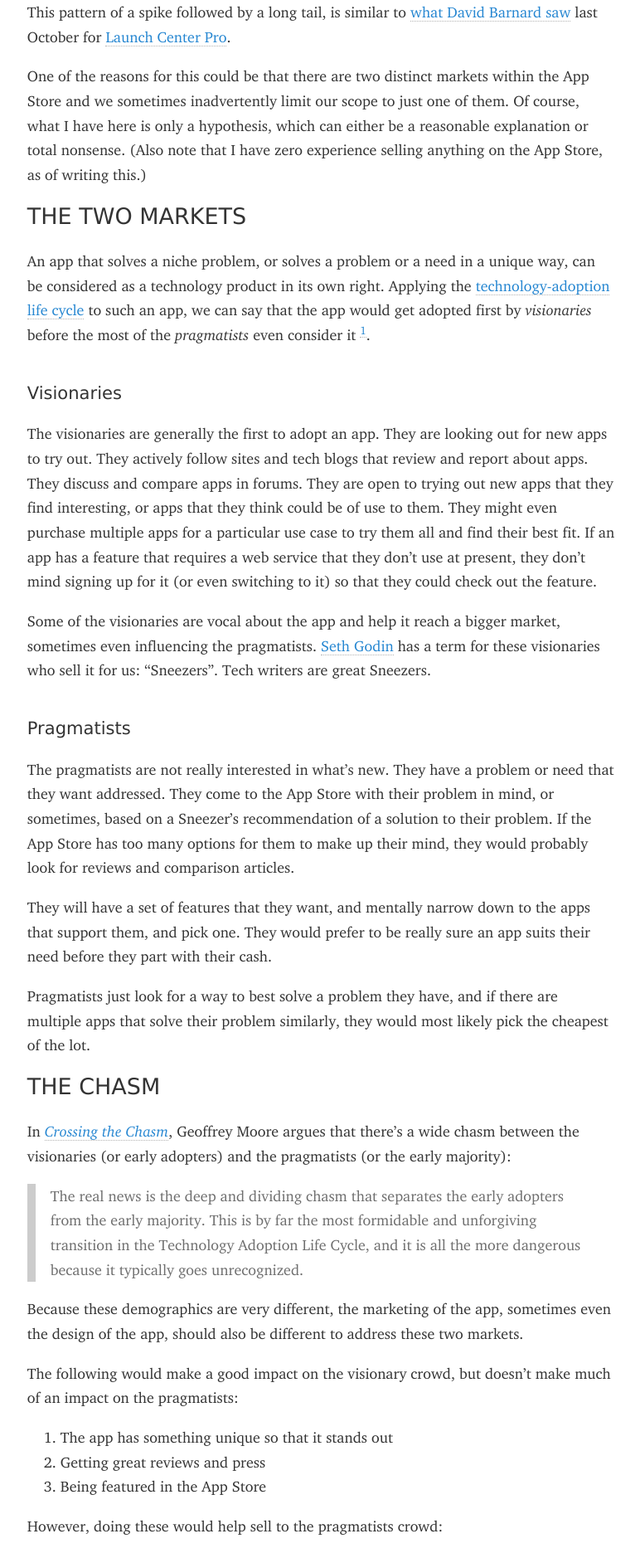
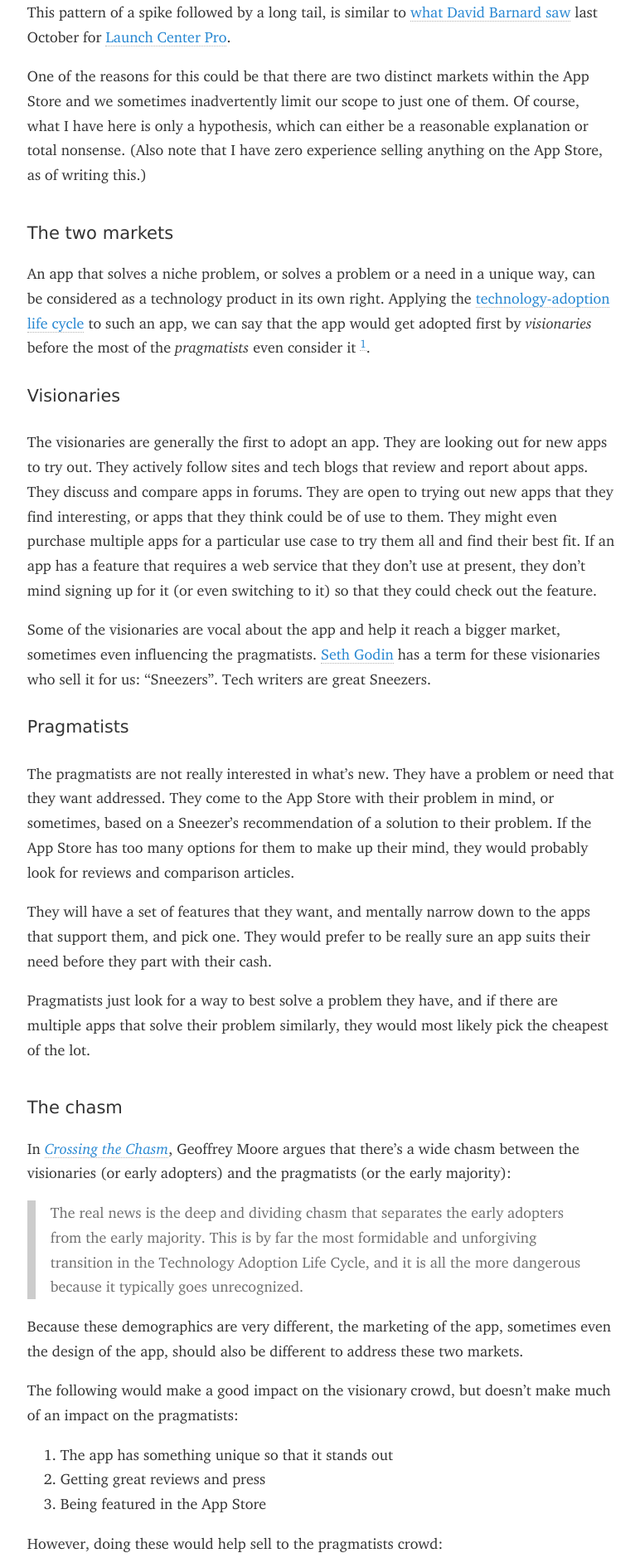
Before and after one commit to roop/roop.github.io, a Jekyll site: the page built from _posts/2014-08-05-chasm.md, in a window 1280 px wide. Shown: the part 640-2518 px from the top of the page at 83% size, without its empty margins (253-1025 px from the left). Built offline with Jekyll 4.4.1, drawn with Linux system fonts in a browser that asks for light colours; some web fonts are replaced.

Commit message:
Fix heading levels

```diff
--- a/_posts/2014-08-05-chasm.md
+++ b/_posts/2014-08-05-chasm.md
@@ -42,7 +42,7 @@ of writing this.)
 [launch_center_pro_stats]: https://twitter.com/drbarnard/status/391270010645409792
 [launch_center_pro_app]: http://contrast.co/launch-center-pro/
 
-## The two markets
+### The two markets
 
 An app that solves a niche problem, or solves a problem or a need in a
 unique way, can be considered as a technology product in its own right.
@@ -50,7 +50,7 @@ Applying the [technology-adoption life cycle][tech_adoption_lifecycle]
 to such an app, we can say that the app would get adopted first by
 _visionaries_ before the most of the _pragmatists_ even consider it [^1].
 
-### Visionaries
+#### Visionaries
 
 The visionaries are generally the first to adopt an app. They are
 looking out for new apps to try out. They actively follow sites and tech
@@ -67,7 +67,7 @@ bigger market, sometimes even influencing the pragmatists. [Seth Godin]
 has a term for these visionaries who sell it for us: "Sneezers". Tech
 writers are great Sneezers.
 
-### Pragmatists
+#### Pragmatists
 
 The pragmatists are not really interested in what's new. They have a
 problem or need that they want addressed. They come to the App Store
@@ -86,7 +86,7 @@ would most likely pick the cheapest of the lot.
 
 [tech_adoption_lifecycle]: http://en.wikipedia.org/wiki/Technology_adoption_lifecycle
 
-## The chasm
+### The chasm
 
 In [_Crossing the Chasm_][chasm_book], Geoffrey Moore argues that
 there's a wide chasm between the visionaries (or early adopters) and the
@@ -128,7 +128,7 @@ Seth Godin says, in [_The Purple Cow_][purple_cow_book]:
 > adopters will have an easy time spreading the idea to the rest of the
 > curve.
 
-## Finally
+### Finally
 
 The first lesson in Jared's [lesson's-learnt post][5_hard_lessons] is to
 "own a niche". I think the way to own a niche, especially for an indie
```
